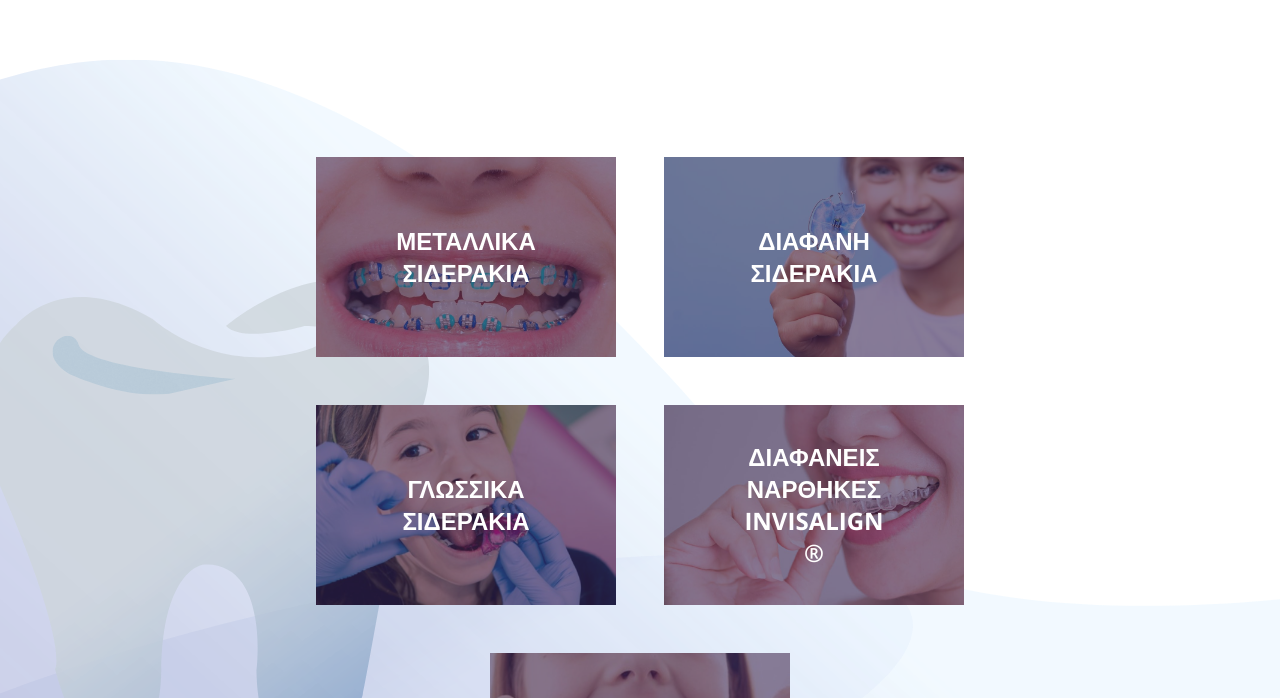
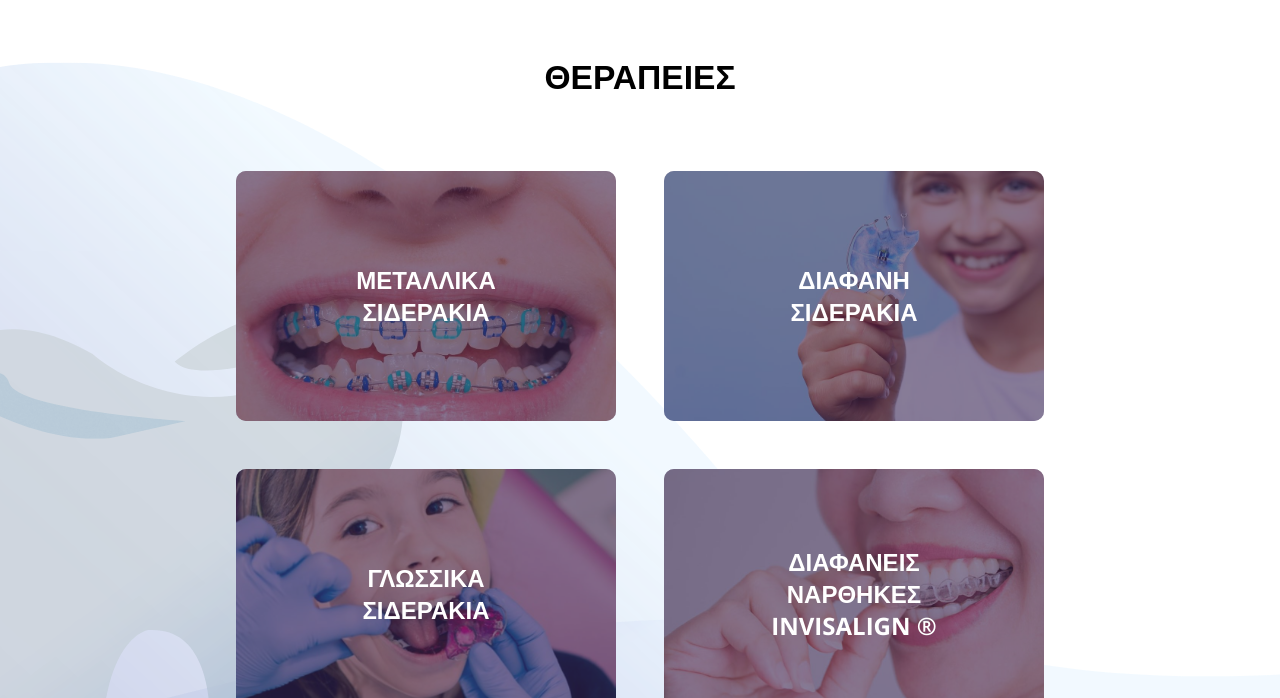
Before and after one commit to 3vilBonobo/orthobyron.gr, a React (Create React App) app: page / in a window 1280 px wide. Shown: the part 1782-2480 px from the top of the page. Built offline with nearby package versions, Linux system fonts and the light colour scheme; the HTML template or start-up script is replaced by a standard one.

Commit message:
fix treatments home styles

```diff
--- a/src/components/Styles/Home.styles.js
+++ b/src/components/Styles/Home.styles.js
@@ -77,12 +77,12 @@ export const StyledTreatmentsSection = styled.section`
   align-items: center;
   justify-content: center;
   width: 100%;
-  padding: 6rem 0;
-  @media screen and (min-width: 768px) {
-    flex-direction: row;
-    align-items: center;
-    justify-content: center;
-  }
+  padding-block: 1rem 3rem;
+`;
+
+export const StyledTreatmentsTitle = styled.h2`
+  font-size: 2.1rem;
+  padding-bottom: 3rem;
 `;
 export const StyledInfoText = styled.p`
   font-size: 1.2rem;
--- a/src/components/Styles/Treatment.style.js
+++ b/src/components/Styles/Treatment.style.js
@@ -34,9 +34,10 @@ export const StyledTreatmentBox = styled(Link)`
     transform: scale(1.2);
   }
   @media screen and (min-width: 768px) {
-    width: 300px;
-    height: 200px;
+    width: 380px;
+    height: 250px;
     margin: 1.5rem;
+    border-radius: 10px;
   }
 `;
 
--- a/src/components/routes/Home.js
+++ b/src/components/routes/Home.js
@@ -16,6 +16,7 @@ import {
   StyledIntroContainer,
   StyledReviewsSection,
   StyledTreatmentsSection,
+  StyledTreatmentsTitle,
   StyledInfoText,
   StyledCTASection,
   StyledClinicsSection,
@@ -48,6 +49,7 @@ const Home = () => {
       </StyledReviewsSection>
 
       <StyledTreatmentsSection>
+        <StyledTreatmentsTitle>ΘΕΡΑΠΕΙΕΣ</StyledTreatmentsTitle>
         <Treatment />
       </StyledTreatmentsSection>
       <StyledCTASection>
```
